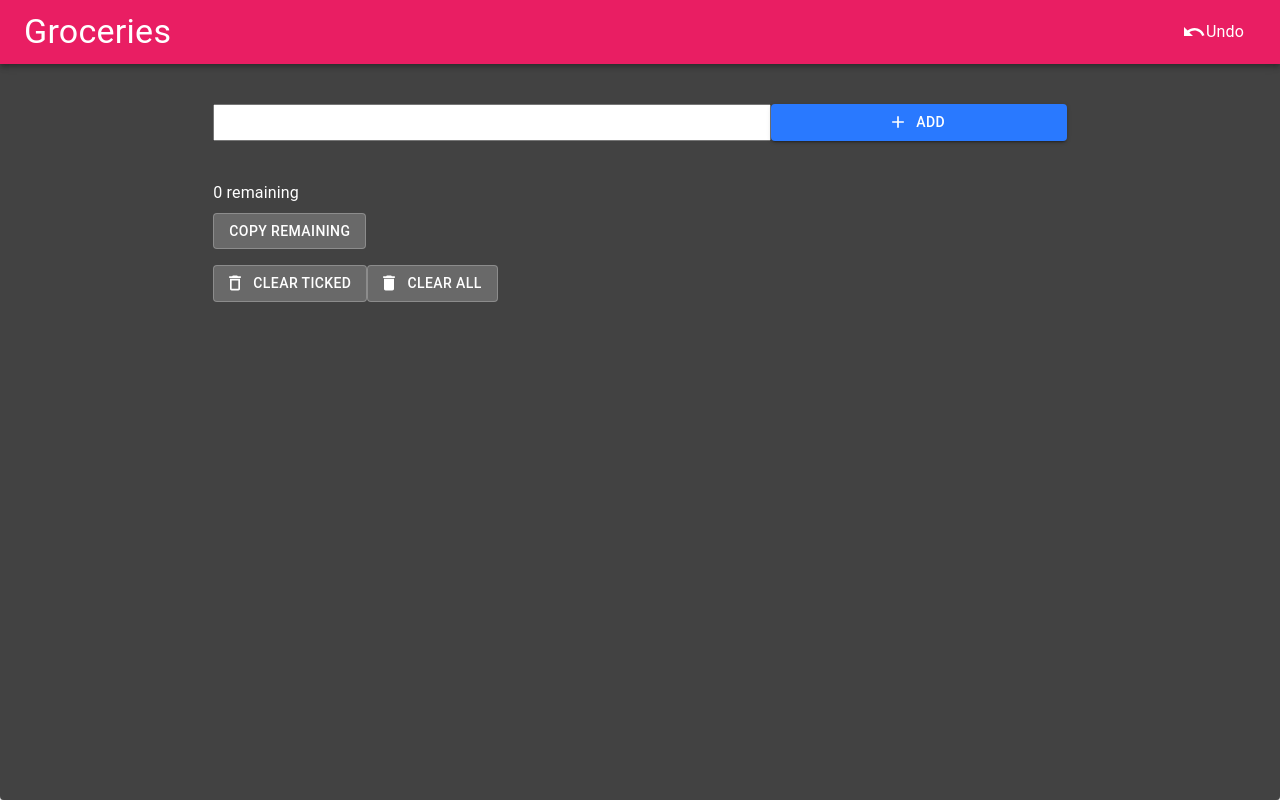
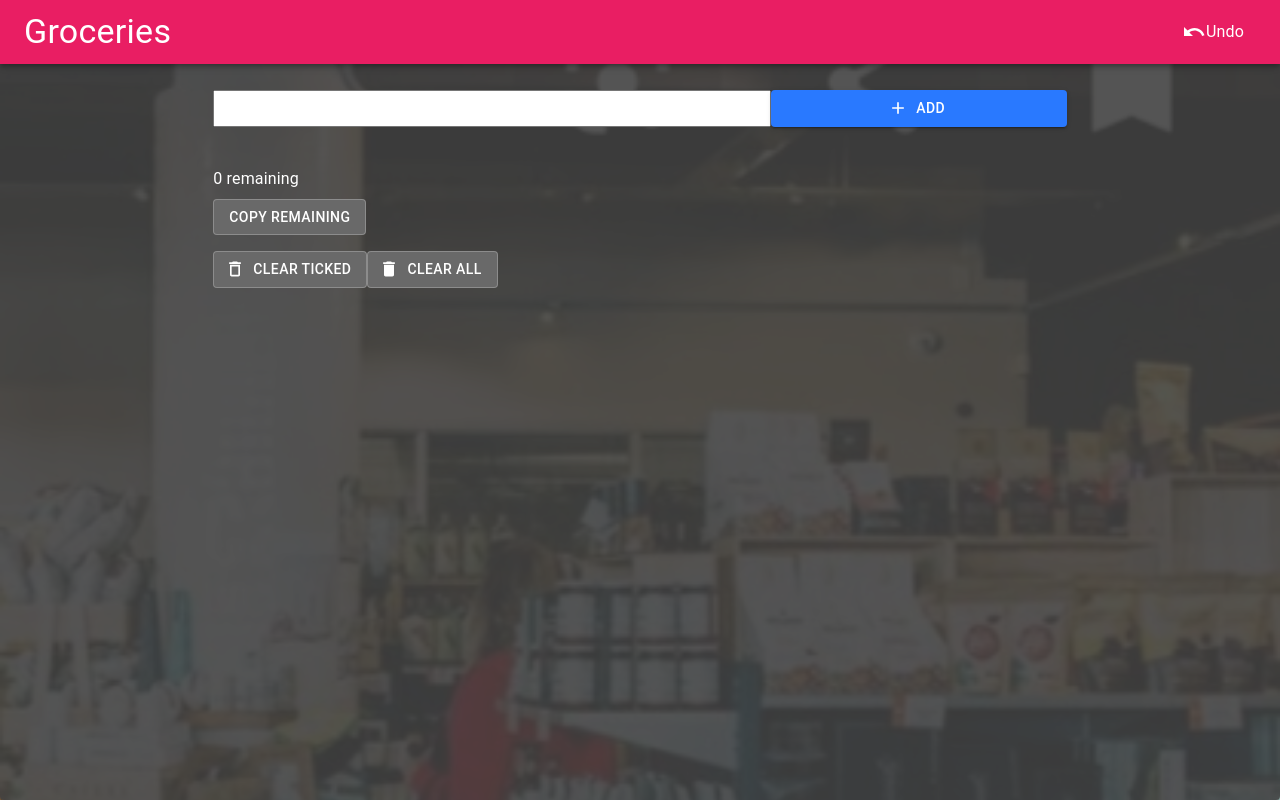
Before and after one commit to SilvaTN/react-list, a React (Create React App) app: page / in a window 1280 px wide. Built offline with nearby package versions, Linux system fonts and the light colour scheme.

Commit message:
added background image that's static, transparent

```diff
--- a/src/App.css
+++ b/src/App.css
@@ -1,3 +1,21 @@
+.bg {
+  padding-top: 50px;
+  min-height: calc(100vh - 50px);
+}
+
+.bg::before {
+  content: "";
+  background-image: url('./superMarketImage.jpeg');
+  background-size: cover;
+  position: fixed;
+  top: 0px;
+  right: 0px;
+  bottom: 0px;
+  left: 0px;
+  /* opacity: 0.9; */
+  z-index: -1;
+}
+
 .App {
   text-align: center;
 }
--- a/src/App.js
+++ b/src/App.js
@@ -1,5 +1,6 @@
 // Allow double tap to change item name, if you wanna edit the quantities for example. You click out of the item to save. If you leave the item blank, it is deleted when you click out of it.
-// maintain a history. Each time you paste more than 3 items at a time into the todo list, and each time you delete/remove something, we save the list right before completing that particular action. Keep track of the last 10 of these actions.
+
+//pra botar background image com opacity and full size, look at your survey form project
 
 
 
@@ -10,10 +11,8 @@ import {v4 as uuidv4} from 'uuid'
 import { Button, Typography, Paper, Grid} from "@material-ui/core";
 import Header from "./Header";
 import AddIcon from '@material-ui/icons/Add';
-import ClearButtons from "./ClearButtons"
+import ClearButtons from "./ClearButtons";
 
-//aaaaaaaaa
-//this was before i made a proper history
 
 const LOCAL_STORAGE_KEY = 'todoApp.todos';
 
@@ -115,10 +114,10 @@ function App() {
       console.log("could not copy");
     });
   }
-
+//style={{backgroundImage: `url(${background})`, opacity: "0.5"}}
   return (
-    <Paper style={{minHeight: "100vh"}}>
-      <Grid container direction="column">
+    <Paper className="bg" style={{backgroundColor: "rgba(66, 66, 66, 0.9)"}}>
+      <Grid container direction="column" >
         <Grid item>
           <Header todoHistory={todoHistory} setTodoHistory={setTodoHistory} setTodos={setTodos} />
         </Grid>
--- a/src/Header.jsx
+++ b/src/Header.jsx
@@ -21,7 +21,7 @@ const Header = ({todoHistory, setTodoHistory, setTodos}) => {
     return (
         // static makes app bar  always be at the top, and prevents other content from being hidden underneath it.
         // If you do this, give a margin of 0 to html body
-        <AppBar position="static">
+        <AppBar position="fixed">
             <Toolbar>
                 <Typography style={{flex: "1"}} variant="h4" >Groceries</Typography>
                 <IconButton onDoubleClick={handleUndo} aria-label="undo">
```
Also changed, not shown: src/superMarketImage.jpeg (added).
